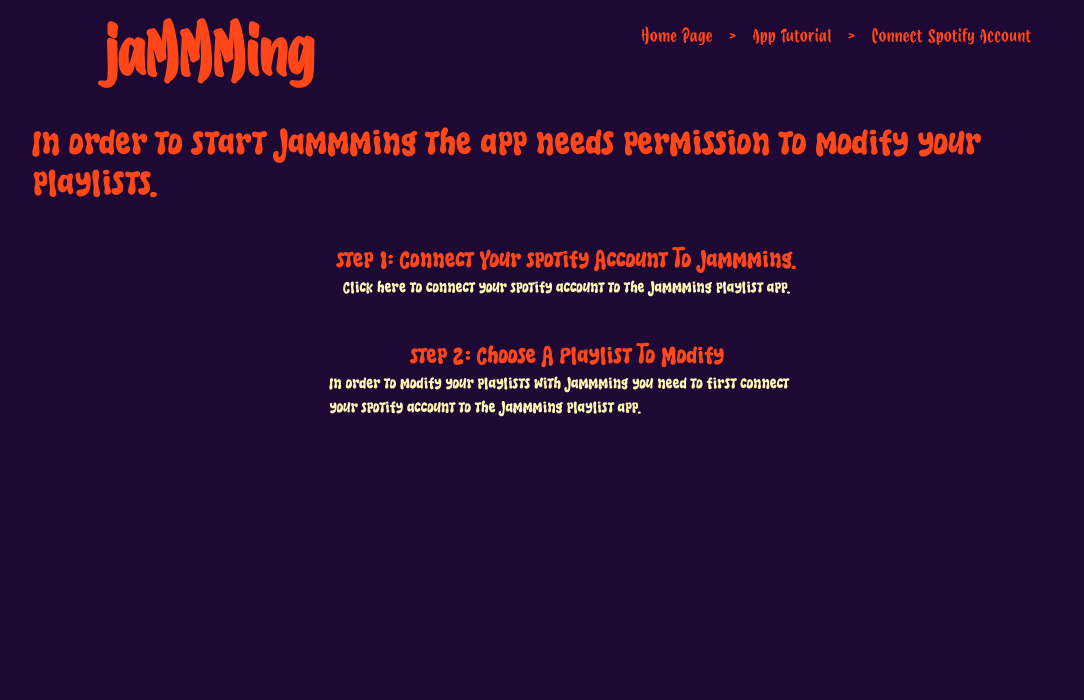
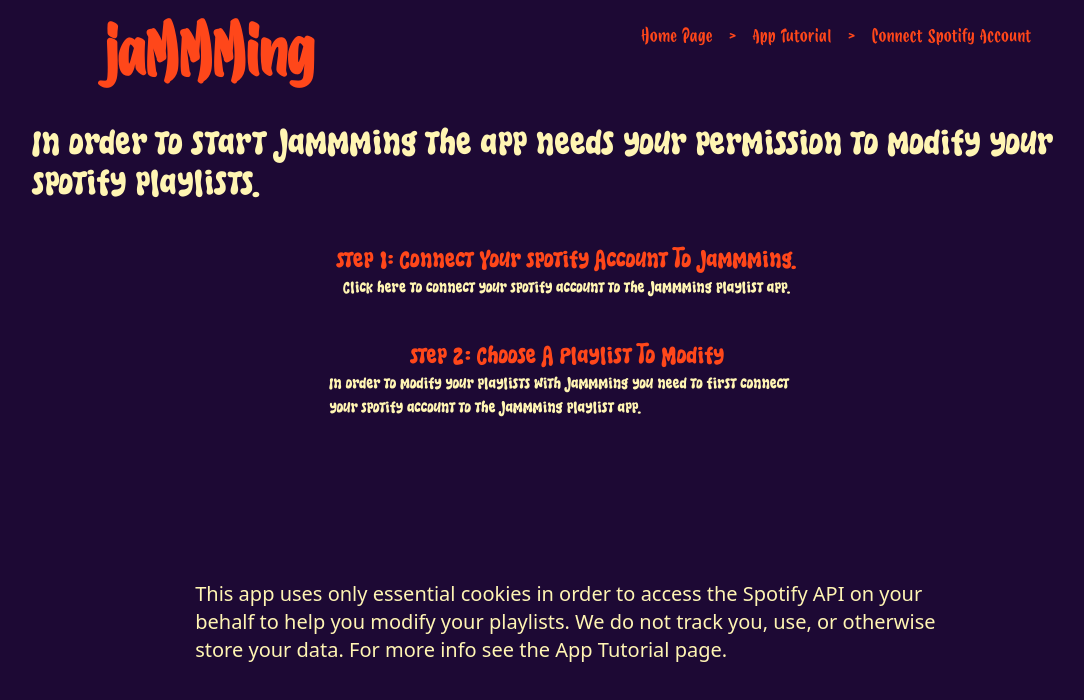
Before and after one commit to Sc1entifik/CCJammming, a Next.js app: page / in a window 1280 px wide. Shown: the top 700 px of the page, without its empty margins (73-1157 px from the left). Built offline with nearby package versions, Linux system fonts and the light colour scheme; no server answers.

Commit message:
Changed initial message on connectSpotifyAccountMessage.tsx to tell users about site cookies.

```diff
--- a/src/app/components/connectSpotifyAccountMessage.tsx
+++ b/src/app/components/connectSpotifyAccountMessage.tsx
@@ -11,11 +11,12 @@ export default async function ConnectSpotifyAccountMessage() {
 
 	return (
 		<div className="font-tropiLand flex flex-col items-center px-6">
-			<h1 className="max-w-prose text-4xl mb-10">In order to start Jammming the app needs permission to modify your playlists.</h1>
+			<h1 className="max-w-prose text-4xl mb-10 text-textColor">In order to start Jammming the app needs your permission to modify your Spotify playlists.</h1>
 			<h2 className="text-2xl">Step 1: Connect Your Spotify Account To Jammming.</h2>
 			{connectAccountMessage}
 			<h2 className="text-2xl">Step 2: Choose A Playlist To Modify</h2>
 			{selectCurrentPlaylistMessage}
+			<h1 className="max-w-prose text-xl font-sans text-textColor mt-40">This app uses only essential cookies in order to access the Spotify API on your behalf to help you modify your playlists. We do not track you, use, or otherwise store your data. For more info see the App Tutorial page.</h1>
 		</div>
 	);
 }
--- a/src/app/tutorial/page.tsx
+++ b/src/app/tutorial/page.tsx
@@ -2,12 +2,11 @@ export default function About() {
 	return (
 		<div className="flex justify-center">
 			<div className="flex font-bounce flex-col items-start tracking-widest w-4/5">
-				<h1 className="text-6xl mb-4">jaMMMing Spotify Playlist App</h1>
-				<p className="text-textColor">jaMMMing is a performant web app for listening to songs while creating and working with Spotify playlists. (Listening to songs requires Spotify Premium)</p>
-				<p className="text-textColor">Working with playlists in the standard Spotify app can feel frustrating so I made this app to streamline the process. Once you start building your playlists this way you will want to use the app everytime you work with your playlists.</p>
+				<h1 className="text-6xl mb-4 mt-14">jaMMMing Spotify Playlist App</h1>
+				<p className="text-textColor">jaMMMing is a performant web app that streamlines creating and working with Spotify playlists.</p>
 
-				<h2 className="text-4xl mb-4 mt-10">App Permissions</h2>
-				<p className="text-textColor">The app needs permissions from your Spotify account in order for you to listen to songs, create, and modify playlists.</p>
+				<h2 className="text-4xl mb-4 mt-10">App Permissions And Cookie Policy</h2>
+				<p className="text-textColor">jaMMMing needs permissions from your Spotify account in order to modify playlists your playlists and create new ones. We use cookies so when you click the different links across the site everything works without us having to stop and ask you for your permission over and over again. These cookies do not track you or your information and we do not store data about you. These cookies expire and delete themselves after an hour or when you click the Disconnect Spotify Account link at the top of the page when you are done using the site.</p>
 			</div>
 		</div>
 	);
```
